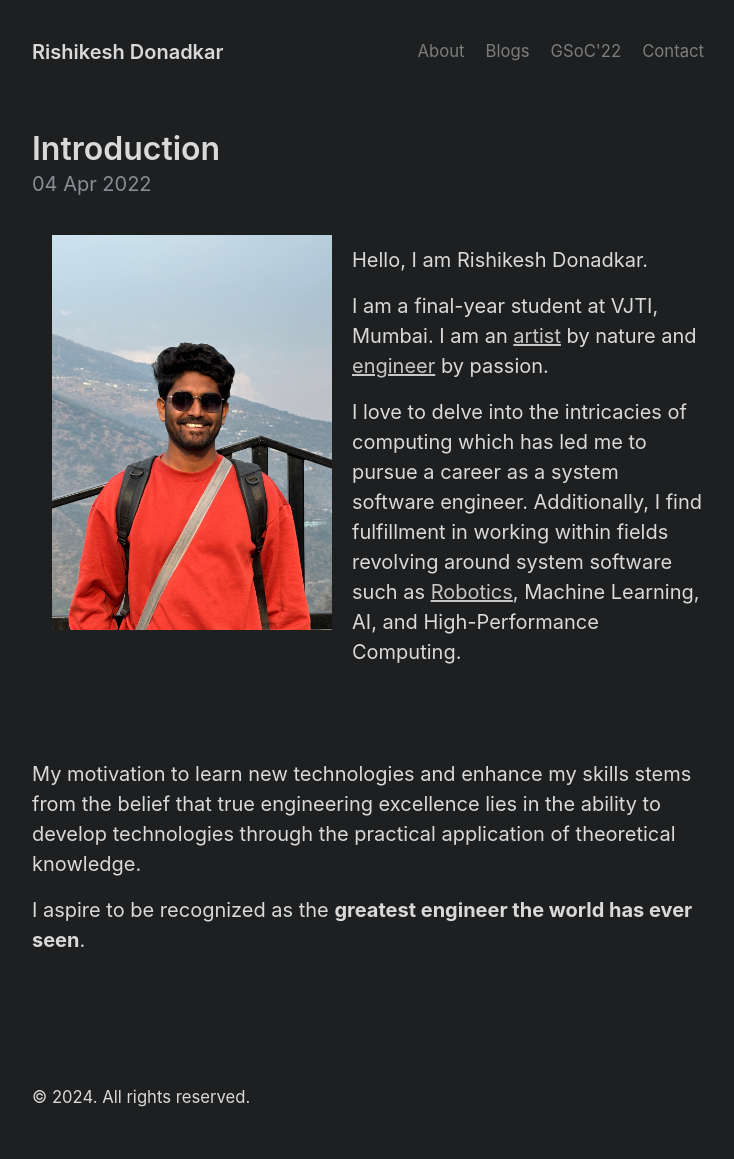
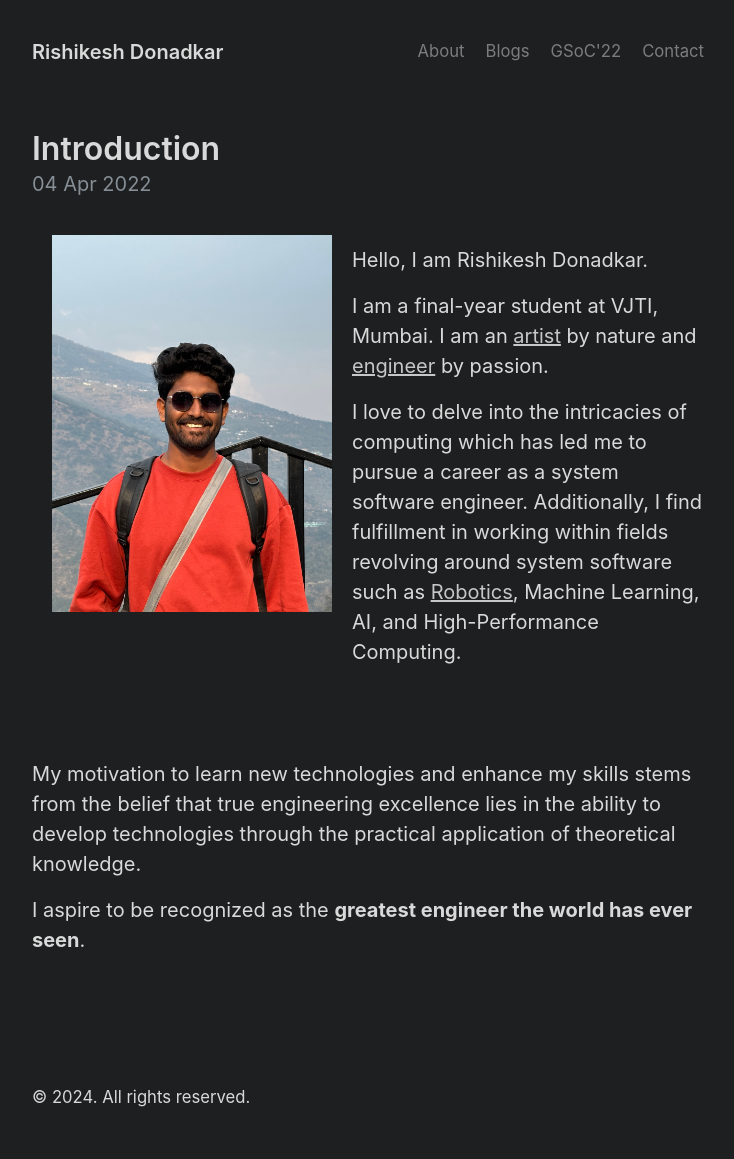
Before and after one commit to RISHI27-dot/rishi27-dot.github.io, a Jekyll site: the page built from _posts/2022-04-04-introduction.md, in a window 1280 px wide. Shown: the whole page, without its empty margins (272-1006 px from the left). Built offline with Jekyll 4.4.1, drawn with Linux system fonts in a browser that asks for light colours.

Commit message:
Update photo on profile

```diff
--- a/_posts/2022-04-04-introduction.md
+++ b/_posts/2022-04-04-introduction.md
@@ -16,7 +16,7 @@ Feel free to go through the [blogs](/blogs) that I have written.
 Apart from technical stuff I am also good at drawing and painting, My artwork can be found on my [Instagram](https://www.instagram.com/__rishi_donadkar/) profile. Do drop a like if you love my artwork ;) -->
 
 <div class="row" style="float: left; padding: 10px">
-    <img src="/assets/Rishikesh2.JPG" alt="gsoc_icon" width="300" style="padding: 10px"/>
+    <img src="/assets/Rishikesh3.JPG" alt="gsoc_icon" width="300" style="padding: 10px"/>
 </div>
 <br>
 Hello, I am Rishikesh Donadkar.
```
Also changed, not shown: assets/Rishikesh3.JPG (added).
